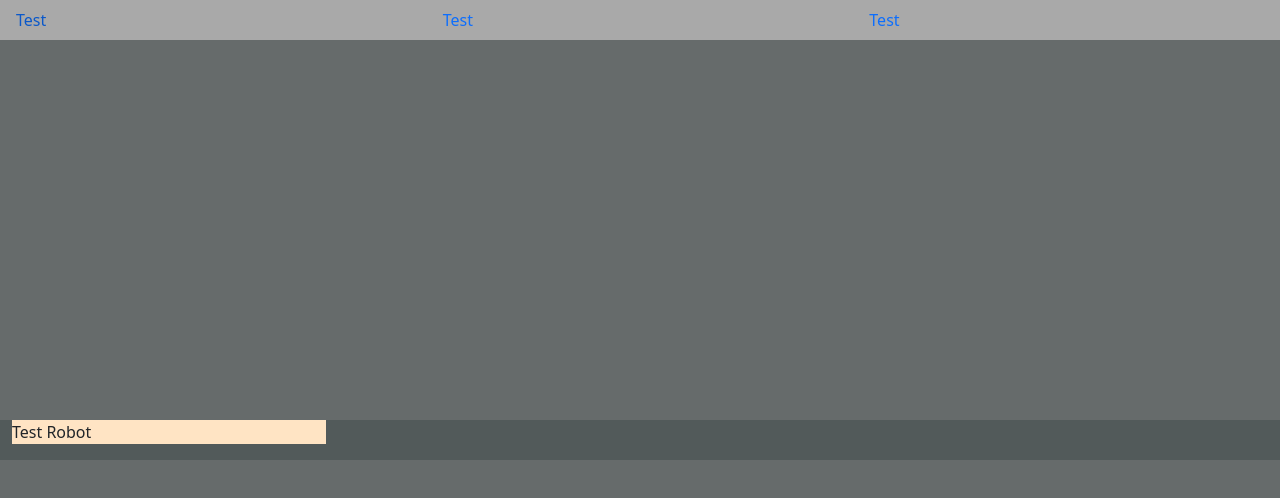
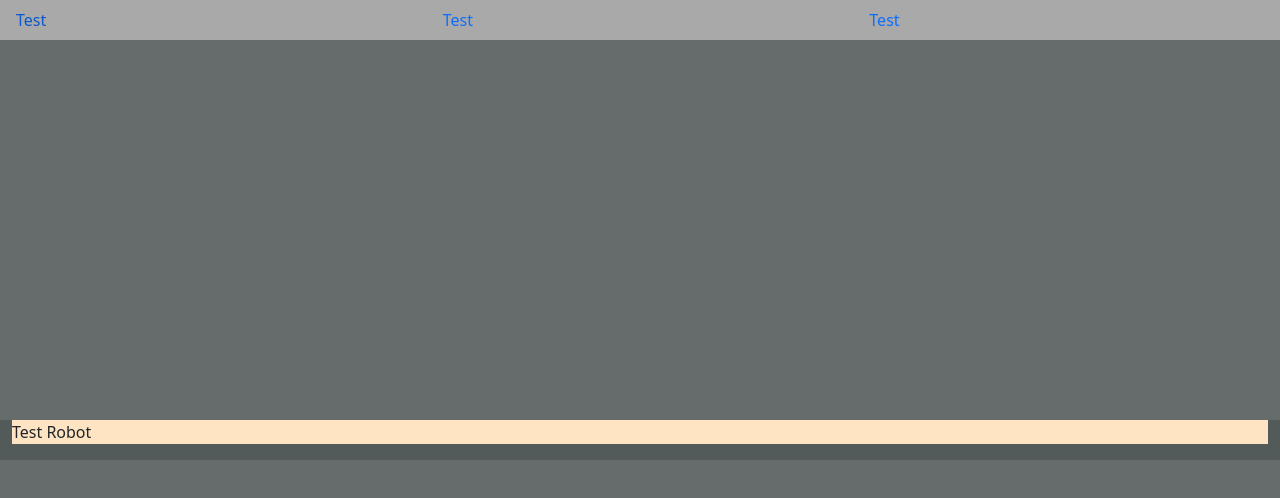
Before and after one commit to Laulhus/w6chwe-edgaralcolea-front, a React (Create React App) app: page / in a window 1280 px wide. Shown: the top 498 px of the page. Built offline with nearby package versions, Linux system fonts and the light colour scheme.

Commit message:
Created NavComponent.jsx

```diff
--- a/src/App.jsx
+++ b/src/App.jsx
@@ -1,17 +1,14 @@
 import React from "react";
+import NavComponent from "./components/Nav/NavComponent";
 
 function App() {
   return (
     <div className="container-fluid">
       <div className="header">
-        <ul className="nav row align-items-center justify-content-center navbar__list">
-          <li className="col-4 nav-link navbar__icon">Test</li>
-          <li className="col-4 nav-link navbar__icon">Test</li>
-          <li className="col-4 nav-link navbar__icon">Test</li>
-        </ul>
+        <NavComponent />
         <div className="main row justify-content-center align-items-center">
-          <div className="grid col-12">
-            <ul className="col-3 robot-list list-unstyled">
+          <div className="grid col-12 ">
+            <ul className="robot-list list-unstyled">
               <li className="list-item robot-card">Test Robot</li>
             </ul>
           </div>
--- /dev/null
+++ b/src/components/Nav/NavComponent.jsx
@@ -0,0 +1,13 @@
+import React from "react";
+
+function NavComponent() {
+  return (
+    <ul className="nav row align-items-center justify-content-center navbar__list">
+      <li className="col-4 nav-link navbar__icon">Test</li>
+      <li className="col-4 nav-link navbar__icon">Test</li>
+      <li className="col-4 nav-link navbar__icon">Test</li>
+    </ul>
+  );
+}
+
+export default NavComponent;
```
